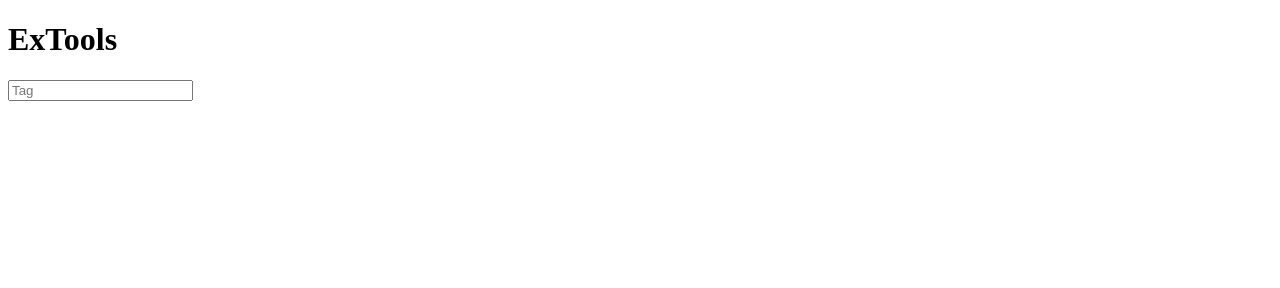
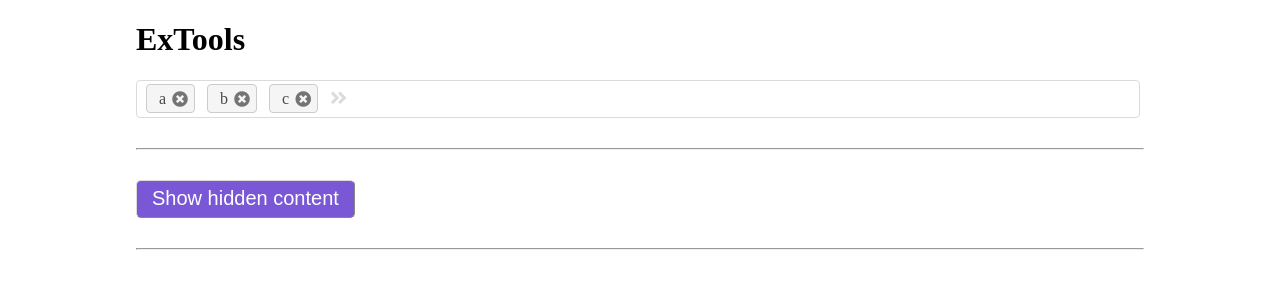
Before and after one commit to luuhai48/extools, a plain HTML site: page index.html in a window 1280 px wide. Drawn offline with Linux system fonts and the light colour scheme.

Commit message:
taginput + modal

```diff
--- a/extools.css
+++ b/extools.css
@@ -0,0 +1,170 @@
+@import url("https://use.fontawesome.com/releases/v5.8.1/css/all.css");
+.input {
+    background-color: #fff;
+    border-color: #dbdbdb;
+    color: #363636;
+    box-shadow: inset 0 1px 2px hsla(0,0%,4%,.1);
+    max-width: calc(100% - 2.5em);
+    width: 100%;
+}
+.button {
+    border-color: #dbdbdb;
+    border-width: 1px;
+    color: #fff;
+    cursor: pointer;
+    justify-content: center;
+    padding: calc(.375em - 1px) .75em;
+    text-align: center;
+    white-space: nowrap;
+    background-color:#7957d5;
+    border-radius: 5px;
+}
+.button:hover{
+    border-color:#b5b5b5;
+    background-color: #8262d8;
+}
+.button.is-medium {
+    font-size: 1.25rem;
+}
+.hidden {
+    display: none;
+}
+.icon {
+    user-select: none;
+    cursor: inherit;
+}
+.has-ellipsis {
+    max-width: 10em;
+    overflow: hidden;
+    white-space: nowrap;
+    text-overflow: ellipsis;
+}
+.control {
+    box-sizing: border-box;
+    clear: both;
+    font-size: 1rem;
+    position: relative;
+    text-align: left;
+}
+.control.is-flex-1 {
+    flex: 1;
+}
+.control.has-icon-left .icon {
+    color: #dbdbdb;
+    height: 1.7em;
+    pointer-events: none;
+    position: absolute;
+    top: 0;
+    width: 2.25em;
+    z-index: 4;
+    font-size: 1.2em;
+}
+.control.has-icon-left .icon.is-left {
+    left: 0;
+}
+.control.has-icon-left .input {
+    padding-left: 1.5em;
+    font-size: 1em;
+}
+/* ---------TagInput---------- */
+.et--taginput--container {
+    border: 1px solid transparent;
+    border-radius: 4px;
+    line-height: 1.5;
+    padding: calc(.375em - 1px) calc(.625em - 1px);
+    position: relative;
+    background-color: #fff;
+    border-color: #dbdbdb;
+    color: #363636;
+    max-width: calc(100% - 1.5em);
+    width: 100%;
+    padding-bottom: 0;
+    padding-top: calc(.275em - 1px);
+    align-items: center;
+    display: flex;
+    flex-wrap: wrap;
+    justify-content: flex-start;
+}
+.et--taginput--container input {
+    height: 1.7em;
+    margin-bottom: calc(.275em - 1px);
+    padding-top: 0;
+    padding-bottom: 0;
+    border: none;
+    box-shadow: none;
+    outline: none;
+    min-width: 8em;
+}
+.et--taginput--container:focus-within{
+    box-shadow: 0 0 2px rgb(179, 120, 255);
+    border: 1px solid rgb(170, 120, 255);
+}
+.et--taginput--tag {
+    align-items: center;
+    background-color: #f5f5f5;
+    border: 1px solid #ccc;
+    border-radius: 4px;
+    color: #4a4a4a;
+    display: inline-flex;
+    margin-bottom: calc(.275em - 1px);
+    font-size: 1em;
+    height: 1.7em;
+    justify-content: center;
+    line-height: 1.5;
+    padding-left: .75em;
+    padding-right: .75em;
+    white-space: nowrap;
+    margin-right: .75rem;
+}
+.et--taginput--tag>.delete {
+    margin-left: .375rem;
+    margin-right: -.375rem;
+    height: 22px;
+    width: 16px;
+    opacity: .75;
+    cursor: pointer;
+}
+.et--taginput--tag>.delete:hover {
+    opacity: 1;
+}
+
+/* ---------Modal---------- */
+.et--modal--hidden {
+    align-items: center;
+    display: none;
+    flex-direction: column;
+    justify-content: center;
+    overflow: hidden;
+    position: fixed;
+    z-index: 40;
+    bottom: 0;
+    left: 0;
+    right: 0;
+    top: 0;
+}
+.et--modal--hidden.is-active {
+    display: flex;
+}
+.et--modal--overlay {
+    position: fixed;
+    bottom: 0;
+    left: 0;
+    right: 0;
+    top: 0;
+    background-color: hsla(0,0%,4%,.86);
+}
+.et--modal--content {
+    margin: 0 20px;
+    overflow: auto;
+    position: relative;
+    padding: 20px;
+    max-height: calc(100vh - 40px);
+    max-width: calc(100vw - 300px);
+    animation: scale .4s;
+}
+@keyframes scale {
+    from {transform:scale(1.3)}
+    to {transform:scale(1)}
+}
+
+/* ---------Modal---------- */
--- a/extools.js
+++ b/extools.js
@@ -8,13 +8,13 @@
         if (!(this instanceof extools)) {
             return new extools(opts);
         }
-        var self = this;
-        var defaults = {
-            data: [],
-            readonly: false,
-        }
+        var self = this,
+            defaults = {
+                data: [],
+                attributes: [],
+            }
         self.options = {};
-        ["data", "readonly"].forEach(function (name) {
+        ["data", "attributes", "name"].forEach(function (name) {
             self.options[name] = opts[name] || defaults[name];
         });
         self.container = document.querySelector(opts.container);
@@ -22,6 +22,7 @@
         if (self.container)
             switch (opts.tool) {
                 case "taginput":
+                    self._taginput();
                     break;
                 case "datepicket":
                     break;
@@ -30,15 +31,125 @@
                 case "calculator":
                     break;
                 case "modal":
+                    self._modal();
                     break;
                 default:
                     throw new Error("Error! No Tool selected!");
             }
+        self._addAttributes();
     }
 
     extools.prototype = {
         constructor: extools,
+        _taginput: function () {
+            var self = this;
+            self.container.innerHTML =
+                `<div class="et--taginput--container">
+                    <div class="control is-flex-1" data-target="insert">
+                        <div class="control has-icon-left">
+                            <input type="text" class="input">
+                            <span class="icon is-left"><i class="fas fa-angle-double-right"></i></span>
+                        </div>
+                    </div>
+                    <input type="text" class="hidden" data-target="value">
+                </div>`;
+            var input = self.container.querySelector("input"),
+                value = self.container.querySelector('input[data-target="value"]'),
+                insert = self.container.querySelector('[data-target="insert"]'),
+                tags = [];
 
+            if (self.options["name"])
+                value.name = self.options["name"];
+            input.addEventListener("input", function () {
+                var entered = input.value.split(",");
+                if (entered.length > 1) {
+                    entered.forEach(function (t) {
+                        let filtered = filter(t);
+                        if (filtered.length > 0)
+                            add(filtered);
+                    });
+                }
+            });
+            input.addEventListener("keydown", function (e) {
+                if (e.code == "Enter")
+                    add(input.value);
+                if (e.code == "Backspace")
+                    if (input.value.length == 0 && tags.length > 0)
+                        remove(tags.length - 1);
+            });
+
+            if (self.options["data"]) {
+                self.options["data"].forEach(function (t) {
+                    if (filter(t).length > 0)
+                        add(t);
+                });
+            }
+
+            function add(text) {
+                text = filter(text);
+                if (text.length > 0)
+                    if (!tags.find(x => x.text == text)) {
+                        var tag = {
+                            text: text,
+                            el: document.createElement("span")
+                        }
+                        tag.el.classList.add("et--taginput--tag");
+                        tag.el.innerHTML =
+                            `<span>${text}</span>
+                            <span class="delete" data-action="remove"><i class="fas fa-times-circle"></i></span>`;
+                        tag.el.querySelector('[data-action="remove"]').onclick = () => { remove(tags.indexOf(tag)) }
+                        tags.push(tag);
+                        insert.parentNode.insertBefore(tag.el, insert);
+                        refresh();
+                    }
+                input.value = "";
+            }
+            function remove(index) {
+                var tag = tags[index];
+                tags.splice(index, 1);
+                insert.parentNode.removeChild(tag.el);
+                refresh();
+            }
+            function refresh() {
+                var list = [];
+                tags.forEach(function (t) {
+                    list.push(t.text);
+                });
+                value.value = list.join(",");
+            }
+            function filter(text) {
+                return text.trim();
+            }
+        },
+        _modal: function () {
+            var self = this,
+                button = self.container.querySelector('button[data-action="show"]'),
+                hidden = self.container.querySelector('[data-target="hidden"]'),
+                html = hidden.innerHTML;
+            hidden.innerHTML =
+                `<div class="et--modal--overlay"></div>
+                <div class="et--modal--content">
+                    ${html}
+                </div>`;
+            button.onclick = () => {
+                hidden.classList.add("is-active");
+            }
+            hidden.querySelector(".et--modal--overlay").onclick = () => {
+                hidden.classList.remove("is-active");
+            }
+        },
+        _addAttributes: function () {
+            this.options["attributes"].forEach(attr => {
+                if (attr["el"])
+                    var el = this.container.querySelector(attr["el"]);
+                else
+                    var el = this.container;
+                if (el)
+                    el.setAttribute(attr["name"], attr["value"]);
+                else
+                    throw new Error("Error! Can not find Attribute element!");
+            })
+        }
     }
     return extools;
 }));
--- a/index.html
+++ b/index.html
@@ -6,16 +6,33 @@
     <title>ExTools</title>
     <link rel="stylesheet" href="extools.css">
     <script src="extools.js"></script>
+    <style>
+        hr {
+            margin: 30px 0;
+        }
+
+        body {
+            padding: 0 10%
+        }
+    </style>
 </head>
 
 <body>
     <h1>ExTools</h1>
-    <div class="container">
-        <input type="text" placeholder="Tag">
+    <div class="container1"></div>
+    <hr>
+    <div class="container2">
+        <button type="button" class="button is-medium" data-action="show">Show hidden content</button>
+        <div class="et--modal--hidden" data-target="hidden">
+            <p style="color: cyan">Hello</p>
+            <h1 style="color: red">This is a modal</h1>
+        </div>
     </div>
+    <hr>
 </body>
 <script>
-    var x = new extools({ container: ".container", tool: "taginput" });
+    var x = new extools({ container: ".container1", tool: "taginput", name: "taginput", data: ["a", "b", "c"] });
+    var y = new extools({ container: ".container2", tool: "modal" });
 </script>
 
 </html>
```
